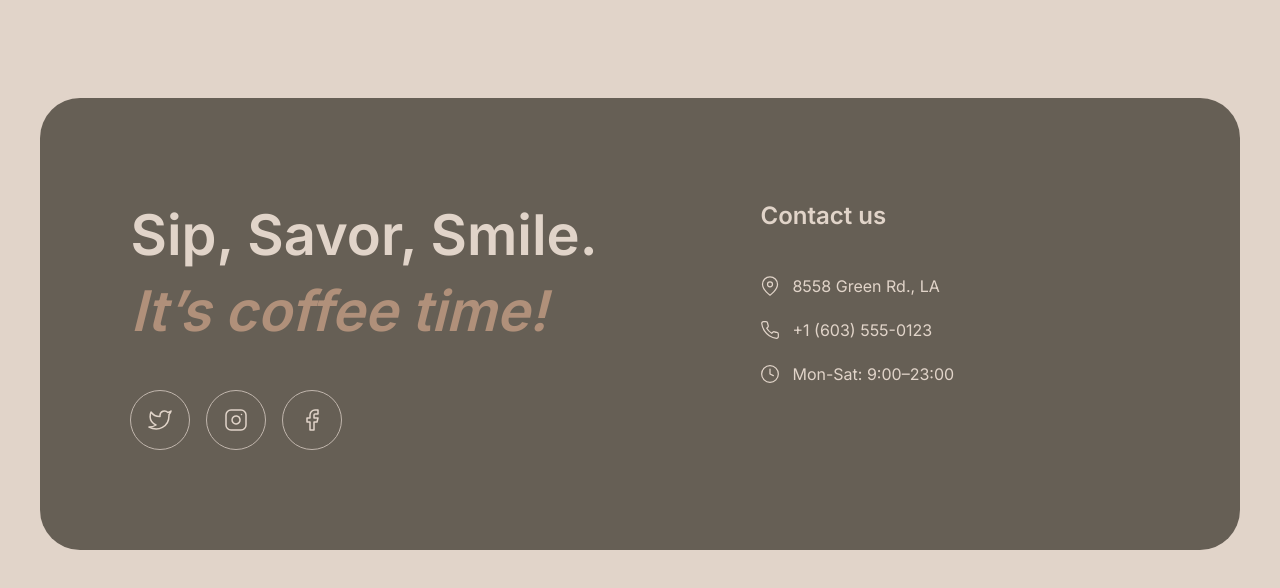
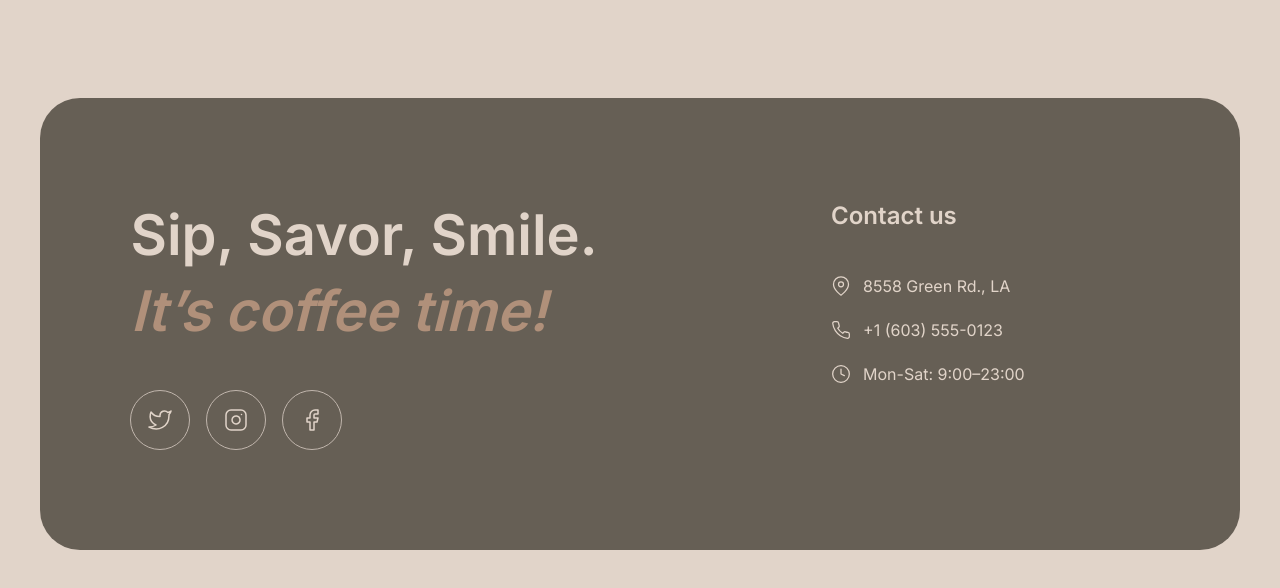
Before and after one commit to Romkalis/rsschool-landing-page, a website built with Vite: page src/index.html in a window 1280 px wide. Shown: the part 3664-4252 px from the top of the page. Built offline with nearby package versions, Linux system fonts and the light colour scheme.

Commit message:
fix: footer styles

```diff
--- a/src/scss/components/_contacts.scss
+++ b/src/scss/components/_contacts.scss
@@ -8,7 +8,7 @@
 
   &__container {
     display: grid;
-    grid-template-columns: minmax(0, rem(630)) minmax(0, 1fr);
+    grid-template-columns: 2.2fr 1fr;
     align-items: start;
     @include fluid(padding-block, 60, 100, 100);
     padding-inline: rem(100);
```
